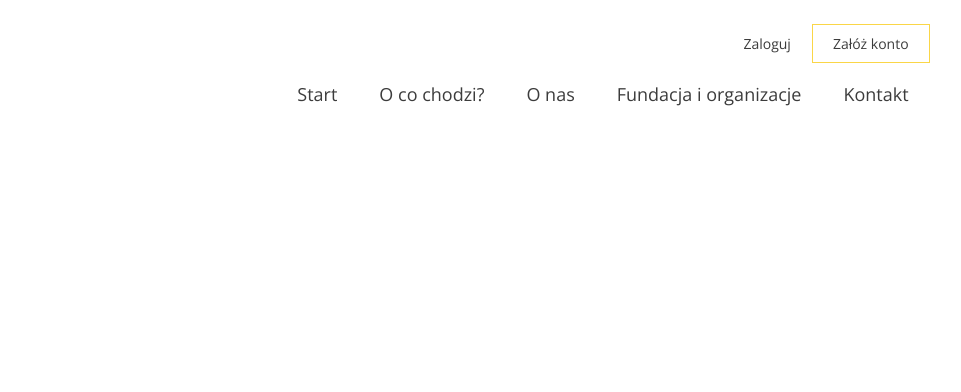
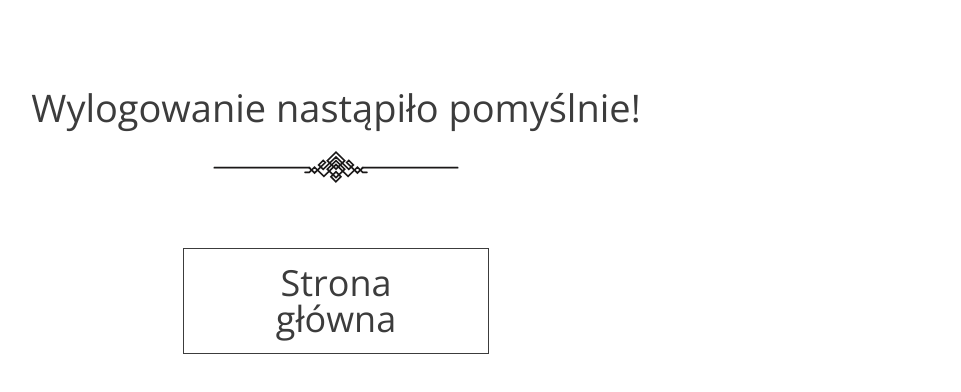
Before and after one commit to ikurowski/oddaj-rzeczy, a React (Create React App) app: page /wylogowano in a window 1280 px wide. Shown: the top 392 px of the page, without its empty margins (304-1265 px from the left). Built offline with nearby package versions, Linux system fonts and the light colour scheme.

Commit message:
add Logout

```diff
--- a/src/App.jsx
+++ b/src/App.jsx
@@ -1,19 +1,19 @@
 import React from 'react';
 import { BrowserRouter as Router, Routes, Route } from 'react-router-dom';
-import Navigation from './components/Navigation';
 import Home from './components/Home/Home';
 import SignUp from './components/SignUp';
 import Login from './components/Login';
 import ErrorPage from './components/ErrorPage';
+import Logout from './components/Logout';
 
 function App() {
   return (
     <Router>
-      <Navigation />
       <Routes>
         <Route path="/" element={<Home />} />
         <Route path="rejestracja" element={<SignUp />} />
         <Route path="logowanie" element={<Login />} />
+        <Route path="wylogowano" element={<Logout />} />
         <Route path="*" element={<ErrorPage />} />
       </Routes>
     </Router>
--- /dev/null
+++ b/src/components/Logout.jsx
@@ -0,0 +1,14 @@
+import React from 'react';
+import DecorationTitle from './DecorationTitle';
+import ButtonLarge from './ButtonLarge';
+
+export default function Logout() {
+  return (
+    <>
+      <DecorationTitle firstText="Wylogowanie nastąpiło pomyślnie!" />
+      <div className="buttons">
+        <ButtonLarge text="Strona główna" link="/" />
+      </div>
+    </>
+  );
+}
```
